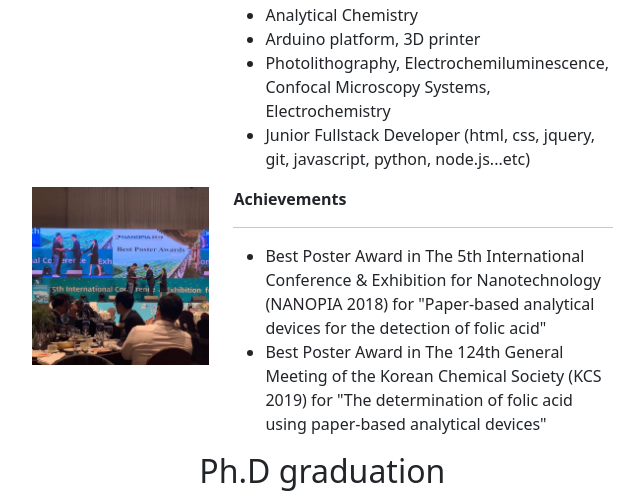
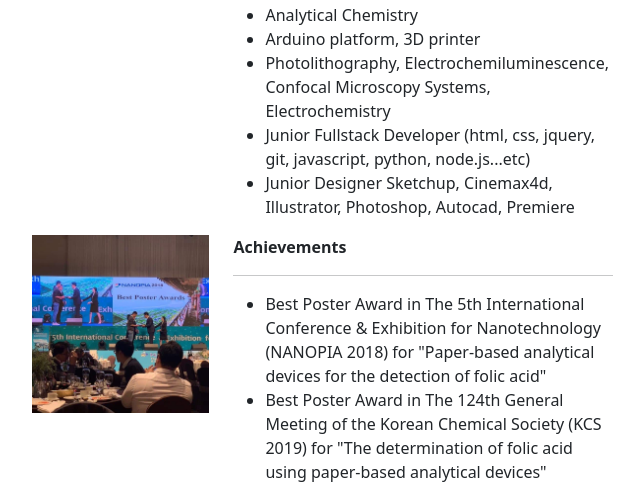
Before and after one commit to nnnghiabk/nnnghiabk.github.io, a plain HTML site: page cv.html in a window 1280 px wide. Shown: the part 969-1466 px from the top of the page, without its empty margins (475-1119 px from the left). Drawn offline with nearby package versions, Linux system fonts and the light colour scheme.

Commit message:
Update cv.html

```diff
--- a/cv.html
+++ b/cv.html
@@ -180,6 +180,9 @@
                   <li>
                     Junior Fullstack Developer (html, css, jquery, git, javascript, python, node.js...etc)
                   </li>
+                  <li>
+                    Junior Designer Sketchup, Cinemax4d, Illustrator, Photoshop, Autocad, Premiere
+                  </li>
                 </ul>
               </div>
             </div>
```
